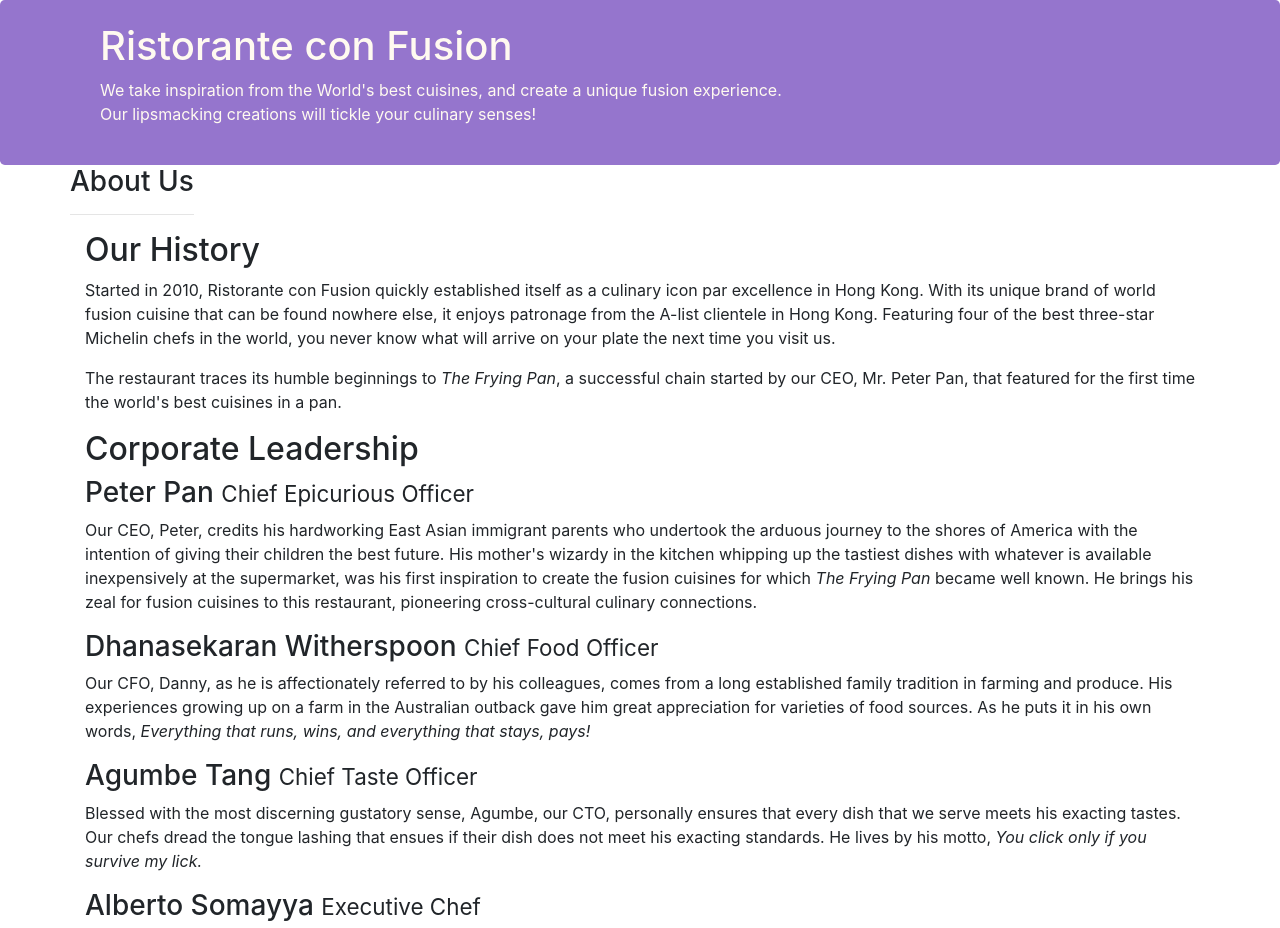
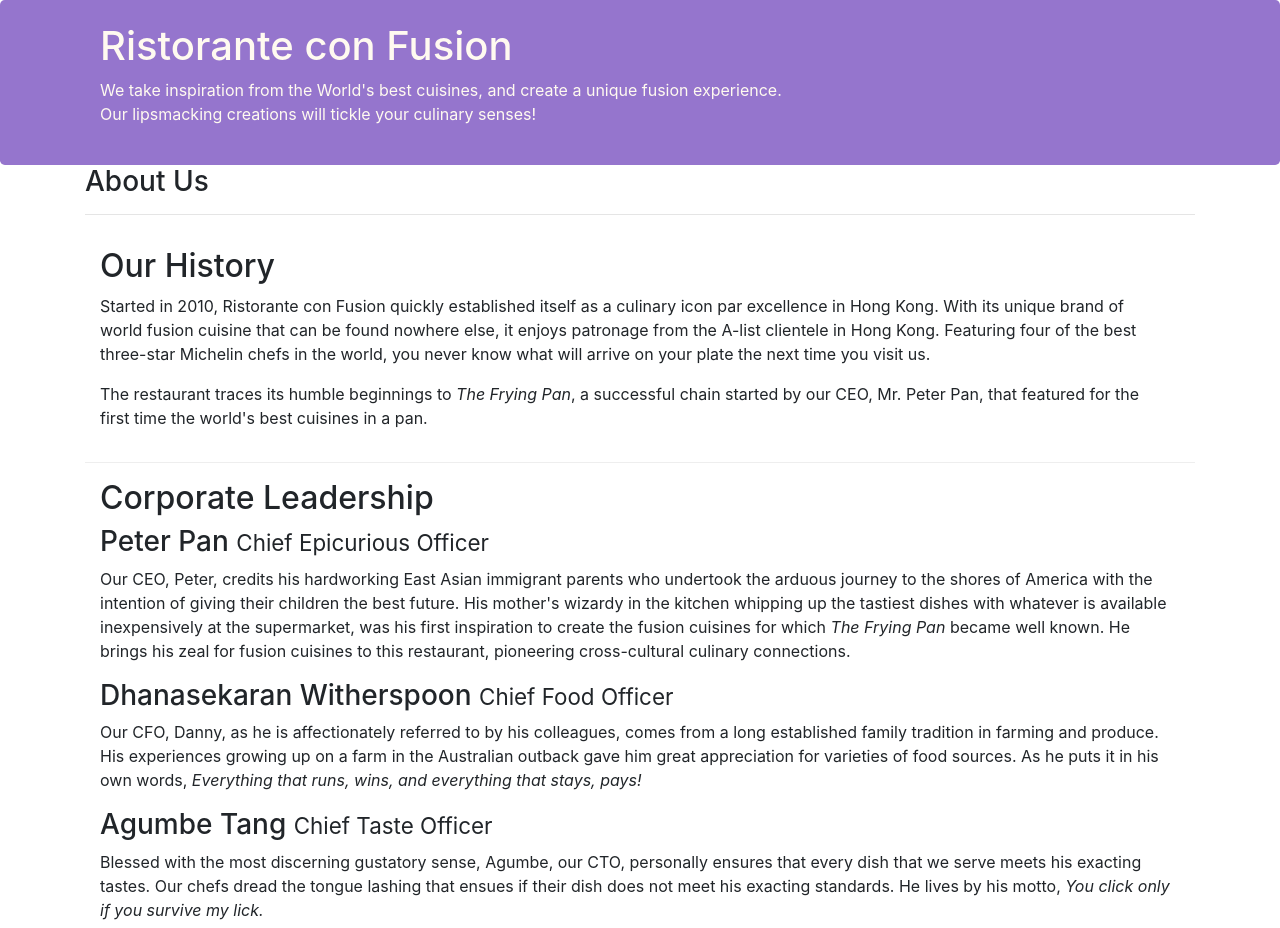
Before and after one commit to Ehbraheem/bootstrap-4, a website: page aboutus.html in a window 1280 px wide. Shown: the top 928 px of the page. Drawn offline with nearby package versions, Linux system fonts and the light colour scheme.

Commit message:
Complete Assignment 1

```diff
--- a/aboutus.html
+++ b/aboutus.html
@@ -31,34 +31,34 @@
 
     <div class="container">
         <div class="row">
-            <div>
+            <div class="col-12">
                <h3>About Us</h3>
                <hr>
             </div>
         </div>
 
-        <div>
-            <div>
+        <div class="row row-content">
+            <div class="col-12 col-sm">
                 <h2>Our History</h2>
                 <p>Started in 2010, Ristorante con Fusion quickly established itself as a culinary icon par excellence in Hong Kong. With its unique brand of world fusion cuisine that can be found nowhere else, it enjoys patronage from the A-list clientele in Hong Kong.  Featuring four of the best three-star Michelin chefs in the world, you never know what will arrive on your plate the next time you visit us.</p>
                 <p>The restaurant traces its humble beginnings to <em>The Frying Pan</em>, a successful chain started by our CEO, Mr. Peter Pan, that featured for the first time the world's best cuisines in a pan.</p>
             </div>
-            <div>
+            <div class="col-auto">
             </div>
         </div>
 
 
-        <div>
-            <div>
+        <div class="row align-items-center row-content">
+            <div class="col">
                 <h2>Corporate Leadership</h2>
                 <h3>Peter Pan <small>Chief Epicurious Officer</small></h3>
-                <p>Our CEO, Peter, credits his hardworking East Asian immigrant parents who undertook the arduous journey to the shores of America with the intention of giving their children the best future. His mother's wizardy in the kitchen whipping up the tastiest dishes with whatever is available inexpensively at the supermarket, was his first inspiration to create the fusion cuisines for which <em>The Frying Pan</em> became well known. He brings his zeal for fusion cuisines to this restaurant, pioneering cross-cultural culinary connections.</p>
+                <p class="hidden-xs-down">Our CEO, Peter, credits his hardworking East Asian immigrant parents who undertook the arduous journey to the shores of America with the intention of giving their children the best future. His mother's wizardy in the kitchen whipping up the tastiest dishes with whatever is available inexpensively at the supermarket, was his first inspiration to create the fusion cuisines for which <em>The Frying Pan</em> became well known. He brings his zeal for fusion cuisines to this restaurant, pioneering cross-cultural culinary connections.</p>
                 <h3>Dhanasekaran Witherspoon <small>Chief Food Officer</small></h3>
-                <p>Our CFO, Danny, as he is affectionately referred to by his colleagues, comes from a long established family tradition in farming and produce. His experiences growing up on a farm in the Australian outback gave him great appreciation for varieties of food sources. As he puts it in his own words, <em>Everything that runs, wins, and everything that stays, pays!</em></p>
+                <p class="hidden-xs-down">Our CFO, Danny, as he is affectionately referred to by his colleagues, comes from a long established family tradition in farming and produce. His experiences growing up on a farm in the Australian outback gave him great appreciation for varieties of food sources. As he puts it in his own words, <em>Everything that runs, wins, and everything that stays, pays!</em></p>
                 <h3>Agumbe Tang <small>Chief Taste Officer</small></h3>
-                <p>Blessed with the most discerning gustatory sense, Agumbe, our CTO, personally ensures that every dish that we serve meets his exacting tastes. Our chefs dread the tongue lashing that ensues if their dish does not meet his exacting standards. He lives by his motto, <em>You click only if you survive my lick.</em></p>
+                <p class="hidden-xs-down">Blessed with the most discerning gustatory sense, Agumbe, our CTO, personally ensures that every dish that we serve meets his exacting tastes. Our chefs dread the tongue lashing that ensues if their dish does not meet his exacting standards. He lives by his motto, <em>You click only if you survive my lick.</em></p>
                 <h3>Alberto Somayya <small>Executive Chef</small></h3>
-                <p>Award winning three-star Michelin chef with wide International experience having worked closely with whos-who in the culinary world, he specializes in creating mouthwatering Indo-Italian fusion experiences. He says, <em>Put together the cuisines from the two craziest cultures, and you get a winning hit! Amma Mia!</em></p>
+                <p class="hidden-xs-down">Award winning three-star Michelin chef with wide International experience having worked closely with whos-who in the culinary world, he specializes in creating mouthwatering Indo-Italian fusion experiences. He says, <em>Put together the cuisines from the two craziest cultures, and you get a winning hit! Amma Mia!</em></p>
             </div>
        </div>
 
@@ -106,6 +106,10 @@
         </div>
     </footer>
 
+    <script src="node_modules/jquery/dist/jquery.min.js"></script>
+    <script src="node_modules/tether/dist/js/tether.min.js"></script>
+    <script src="node_modules/bootstrap/dist/js/bootstrap.min.js"></script>
+
 </body>
 
 </html>
```
Also changed, not shown: Assignments/Assignment 1/XL screen.png (added), Assignments/Assignment 1/XS screen.png (added).
